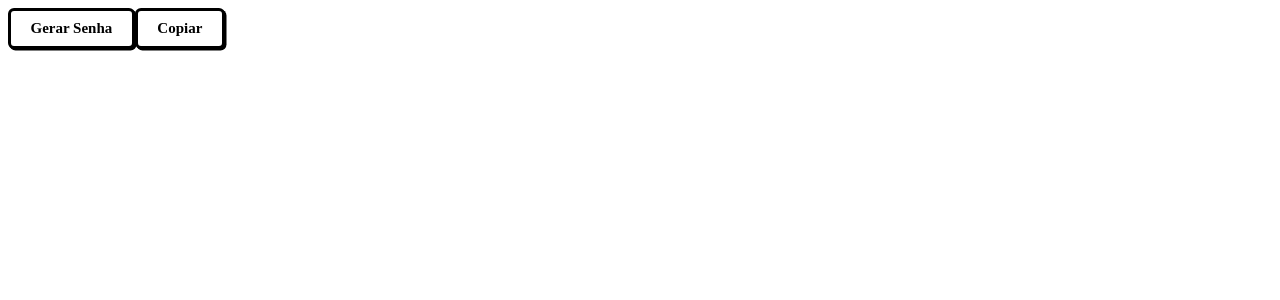
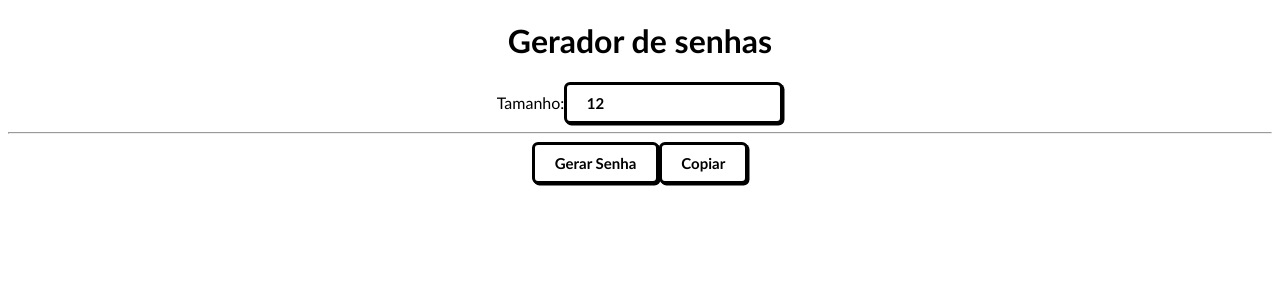
Before and after one commit to talitamarin/gerador-de-senha, a React (Vite) app: page / in a window 1280 px wide. Shown: the top 300 px of the page. Built offline with nearby package versions, Linux system fonts and the light colour scheme.

Commit message:
2 files modified

```diff
--- a/src/App.jsx
+++ b/src/App.jsx
@@ -1,16 +1,16 @@
-import React, { useState } from 'react';
+import React, { useState, useTransition } from 'react';
 
 function App() {
   const [password, setPassword] = useState('');
   const [copyText, setCopyText] = useState('Copiar');
+  const [passwordSize, setPasswordSize] = useState(12);
 
   const generatePassword = () => {
-    const length = 10;
     const charset =
       'abcdefghijklmnopqrstuvwxyzABCDEFGHIJKLMNOPQRSTUVWXYZ0123456789<>:?,.~()_1234567890!*#@$%';
 
     let result = '';
-    for (let i = 0; i < length; i++) {
+    for (let i = 0; i < passwordSize; i++) {
       const randomIndex = Math.floor(Math.random() * charset.length);
       result += charset[randomIndex];
     }
@@ -24,10 +24,22 @@
   }
 
   return (
-    <div>
+    <div className="app">
+      <h1>Gerador de senhas</h1>
+      <div>
+        <label htmlFor="passwordSize">Tamanho:</label>
+        <input
+          type="number"
+          id="passwordSize"
+          min={1}
+          value={passwordSize}
+          onChange={(ev) => setPasswordSize(ev.target.value)}
+        />
+      </div>
+      <hr />
       <button onClick={generatePassword}>Gerar Senha</button>
       <button onClick={copytoClipboard}>{copyText}</button>
-      <p>{password}</p>
+      <div>{password}</div>
     </div>
   );
 }
--- a/src/index.css
+++ b/src/index.css
@@ -1,8 +1,13 @@
+* {
+  font-family: 'Gill Sans', 'Gill Sans MT', Calibri, 'Trebuchet MS', sans-serif;
+}
+
 .app {
   text-align: center;
 }
 
-button {
+button,
+input {
   background: #ffffff;
   font-family: inherit;
   padding: 0.6em 1.3em;
```
